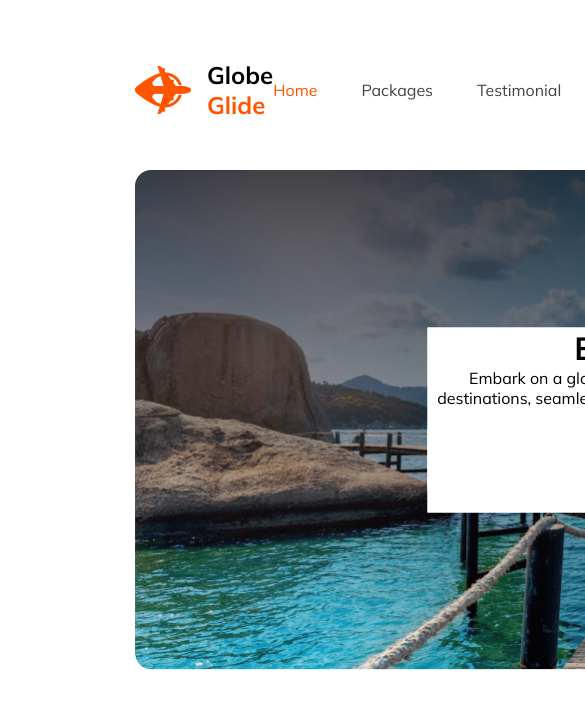
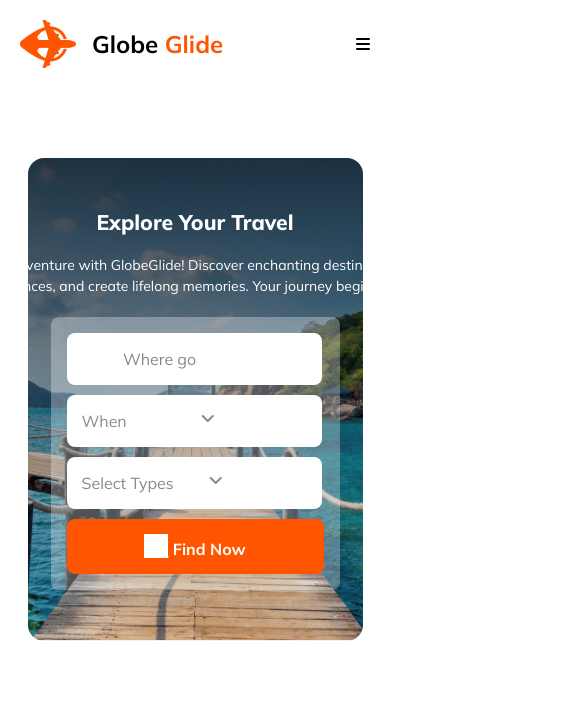
Before and after one commit to asaduzzamanayon01/B9A2-Hero-Travel, a plain HTML site: page index.html in a window 390 px wide. Shown: the top 708 px of the page, 585 px wide, since content can reach past the window. Drawn offline with Linux system fonts and the light colour scheme.

Commit message:
added header section with responsive layout

```diff
--- a/index.html
+++ b/index.html
@@ -4,31 +4,14 @@
     <meta charset="UTF-8" />
     <meta name="viewport" content="width=device-width, initial-scale=1.0" />
     <title>Globe Glide</title>
+    <link rel="stylesheet" href="styles/styles.css" />
     <link
       rel="stylesheet"
-      href="https://site-assets.fontawesome.com/releases/v6.5.1/css/all.css"
+      href="https://cdnjs.cloudflare.com/ajax/libs/font-awesome/6.5.1/css/all.min.css"
+      integrity="sha512-DTOQO9RWCH3ppGqcWaEA1BIZOC6xxalwEsw9c2QQeAIftl+Vegovlnee1c9QX4TctnWMn13TZye+giMm8e2LwA=="
+      crossorigin="anonymous"
+      referrerpolicy="no-referrer"
     />
-
-    <link
-      rel="stylesheet"
-      href="https://site-assets.fontawesome.com/releases/v6.5.1/css/sharp-thin.css"
-    />
-
-    <link
-      rel="stylesheet"
-      href="https://site-assets.fontawesome.com/releases/v6.5.1/css/sharp-solid.css"
-    />
-
-    <link
-      rel="stylesheet"
-      href="https://site-assets.fontawesome.com/releases/v6.5.1/css/sharp-regular.css"
-    />
-
-    <link
-      rel="stylesheet"
-      href="https://site-assets.fontawesome.com/releases/v6.5.1/css/sharp-light.css"
-    />
-    <link rel="stylesheet" href="styles/styles.css" />
   </head>
   <body>
     <!-- header start -->
@@ -38,39 +21,43 @@
           <img src="Images/Group 40071 (2).png" alt="" />
           <h2>Globe <span id="orange-part"> Glide</span></h2>
         </div>
-        <ul>
+        <label for="toggler">
+          <i class="fa fa-bars"></i>
+        </label>
+        <input type="checkbox" id="toggler" name="" />
+        <div class="nav-bar-menu">
+          <ul class="nav-bar-menu-li">
             <li><a href="" id="orange-part">Home</a></li>
             <li><a href="">Packages</a></li>
             <li><a href="">Testimonial</a></li>
             <li><a href="">Blog</a></li>
             <li><a href="">Content</a></li>
           </ul>
+        </div>
       </nav>
-      <!-- <div class="banner-content-container"></div> -->
-      <div class="banner-content">
-        <!-- <img src="Images/Group 13 (1) (1).png" alt="" class="banner-bg" /> -->
+      <div class="banner-container">
         <div class="banner-content-container">
-          <h1 class="banner-title">Explore Your Travel</h1>
-          <p class="banner-description">
+          <h1>Explore Your Travel</h1>
+          <p>
             Embark on a global adventure with GlobeGlide! Discover enchanting
             destinations, seamless travel experiences, and create lifelong
             memories. Your journey begins here!
           </p>
           <div class="banner-form-container">
-            <div class="banner-elem">Where go</div>
-            <div class="banner-elem">
-              <select class="select-box">
-                <option value="">When</option>
-              </select>
+            <div class="banner-form-element"><h4>Where go</h4></div>
+            <div class="banner-form-element">
+              <h4 class="banner-selection">
+                When <i class="fas fa-angle-down"></i>
+              </h4>
             </div>
-            <div class="banner-elem">
-              <select class="select-box">
-                <option value="">Select Type</option>
-              </select>
+            <div class="banner-form-element">
+              <h4 class="banner-selection-2">
+                Select Types<i class="fas fa-angle-down"></i>
+              </h4>
             </div>
-            <button class="banner-btn">
-              <i class="fa-thin fa-magnifying-glass"></i> Find Now
-            </button>
+            <div class="btn-primary">
+              <i class="fa fa-search" style="font-size: 24px"></i> Find Now
+            </div>
           </div>
         </div>
       </div>
--- a/styles/styles.css
+++ b/styles/styles.css
@@ -15,10 +15,31 @@
   --white: #fff;
 }
 
+.btn-primary {
+  border-radius: 8px;
+  background: var(--orange);
+  color: var(--white);
+  font-size: 1rem;
+  font-weight: 700;
+  border: none;
+  display: inline-block;
+  padding: 15px 33px;
+  text-align: center;
+  text-decoration: none;
+  border: none;
+  cursor: pointer;
+}
+
+/* body {
+  width: 1440px;
+  height: 6940px;
+} */
+
 /* header styles */
-header {
+
+/* header {
   padding: 60px 135px;
-}
+} */
 
 .nav-title {
   display: flex;
@@ -26,14 +47,22 @@ header {
   align-items: center;
 }
 
+#toggler,
+nav label {
+  display: none;
+}
+
 nav {
   display: flex;
+  flex-wrap: wrap;
   justify-content: space-between;
   align-items: center;
   margin-bottom: 50px;
+  padding: 60px 135px;
+  /* flex-wrap: wrap; */
 }
 
-nav > ul {
+.nav-bar-menu-li {
   display: flex;
 }
 
@@ -54,15 +83,21 @@ nav li a {
 }
 
 /* banner styles */
-/* .banner-content-container {
-} */
 
-.banner-content {
-  text-align: center;
-  margin: 0 auto;
+.banner-container {
   width: 1170px;
   height: 500px;
-  border-radius: 1rem;
+  margin: 0 auto;
+}
+
+.banner-content-container {
+  width: 100%;
+  height: 100%;
+  display: flex;
+  justify-content: center;
+  align-items: center;
+  flex-direction: column;
+  border-radius: 16px;
   background: linear-gradient(
       180deg,
       rgba(19, 19, 24, 0.8) 0%,
@@ -70,19 +105,136 @@ nav li a {
     ),
     url("../Images/Group\ 13\ \(1\)\ \(1\).png");
   background-size: cover;
-  position: relative;
+  background-position: center;
 }
 
-/* .banner-bg {
-  width: 100%;
-  height: 100%;
-} */
+.banner-content-container h1,
+.banner-content-container p {
+  background-color: transparent;
+}
 
-.banner-content-container {
-  position: absolute;
-  top: 50%;
-  left: 50%;
-  transform: translate(-50%, -50%);
+.banner-content-container h1 {
+  color: var(--white);
+  font-size: 4rem;
+  font-style: normal;
+  font-weight: 800;
+  line-height: normal;
+}
+
+.banner-content-container p {
+  width: 676px;
+  color: var(--white);
   text-align: center;
-  z-index: 1;
+  font-size: 1rem;
+  font-style: normal;
+  font-weight: 400;
+  line-height: 26px; /* 162.5% */
 }
+
+.banner-form-container {
+  padding: 16px;
+  display: flex;
+  border-radius: 8px;
+  background: rgba(255, 255, 255, 0.3);
+  justify-content: space-evenly;
+}
+
+.banner-form-element {
+  width: 174px;
+  height: 52px;
+  margin-right: 24px;
+  border-radius: 8px 8px 8px 8px;
+}
+
+.banner-form-element:nth-child(1) > h4 {
+  color: rgba(19, 19, 24, 0.5);
+  text-align: center;
+  font-family: Mulish;
+  font-size: 1rem;
+  font-style: normal;
+  font-weight: 400;
+  line-height: normal;
+  margin: 16px 84px 16px 15px;
+}
+
+.banner-selection:nth-child(1) {
+  display: flex;
+  gap: 74px;
+}
+
+.banner-form-element:nth-child(2) > h4 {
+  color: rgba(19, 19, 24, 0.5);
+  text-align: center;
+  font-size: 1rem;
+  font-weight: 400;
+  margin: 16px 15px;
+}
+
+.banner-selection-2 {
+  display: flex;
+  gap: 35px;
+}
+
+.banner-form-element:nth-child(3) > h4 {
+  color: rgba(19, 19, 24, 0.5);
+  text-align: center;
+  font-size: 1rem;
+  font-weight: 400;
+  margin: 16px 15px;
+}
+
+/* responsive layout */
+/* for mobile devices */
+@media screen and (max-width: 600px) {
+  nav {
+    padding: 20px;
+  }
+  .nav-bar-menu {
+    width: 100%;
+    max-height: 0;
+    overflow: hidden;
+  }
+  nav label {
+    display: inline-flex;
+  }
+  #toggler:checked ~ .nav-bar-menu {
+    max-height: 100%;
+  }
+  .nav-bar-menu-li {
+    flex-direction: column;
+    align-items: center;
+    padding: 20px;
+  }
+
+  .banner-container {
+    width: 335px;
+    height: 483px;
+    padding: 20px;
+  }
+  .banner-form-container {
+    flex-direction: column;
+  }
+  .banner-form-element {
+    margin-right: 0px;
+    margin-bottom: 10px;
+  }
+
+  .banner-content-container > h1 {
+    font-size: 1.325rem;
+    text-align: center;
+  }
+  .banner-content-container > p {
+    font-size: 0.875rem;
+    line-height: 21px;
+    padding: 20px;
+  }
+
+  .banner-form-element,
+  .btn-primary {
+    width: 255px;
+  }
+
+  .btn-primary {
+    padding: 15px 1px;
+  }
+}
```
Also changed, not shown: Images/arrow-down.svg (added), Images/search-alt.svg (added). Lines whose indentation alone changed are shown as unchanged.
